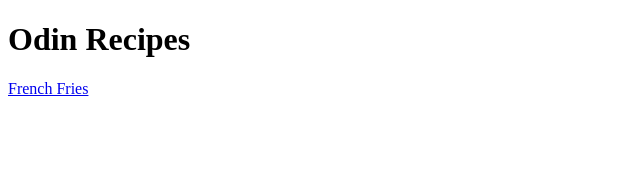
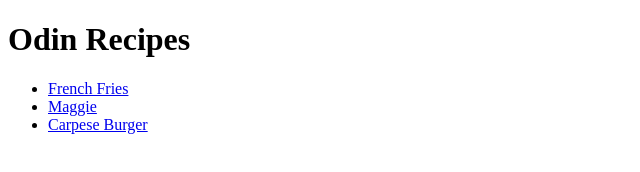
Before and after one commit to Yash7426/odin-recipes, a plain HTML site: page index.html in a window 1280 px wide. Shown: the whole page, without its empty margins (0-640 px from the left). Drawn offline with Linux system fonts and the light colour scheme.

Commit message:
Add link to other recipes

```diff
--- a/index.html
+++ b/index.html
@@ -8,6 +8,12 @@
 </head>
 <body>
     <h1>Odin Recipes</h1>
-    <a href="recipes/frenchfries.html">French Fries</a>
+
+    <ul>
+        <li><a href="recipes/frenchfries.html">French Fries</a></li>
+        <li><a href="recipes/maggie.html">Maggie</a></li>
+        <li><a href="recipes/carpeseburger.html">Carpese Burger</a></li>
+    </ul>
+
 </body>
 </html>
```
